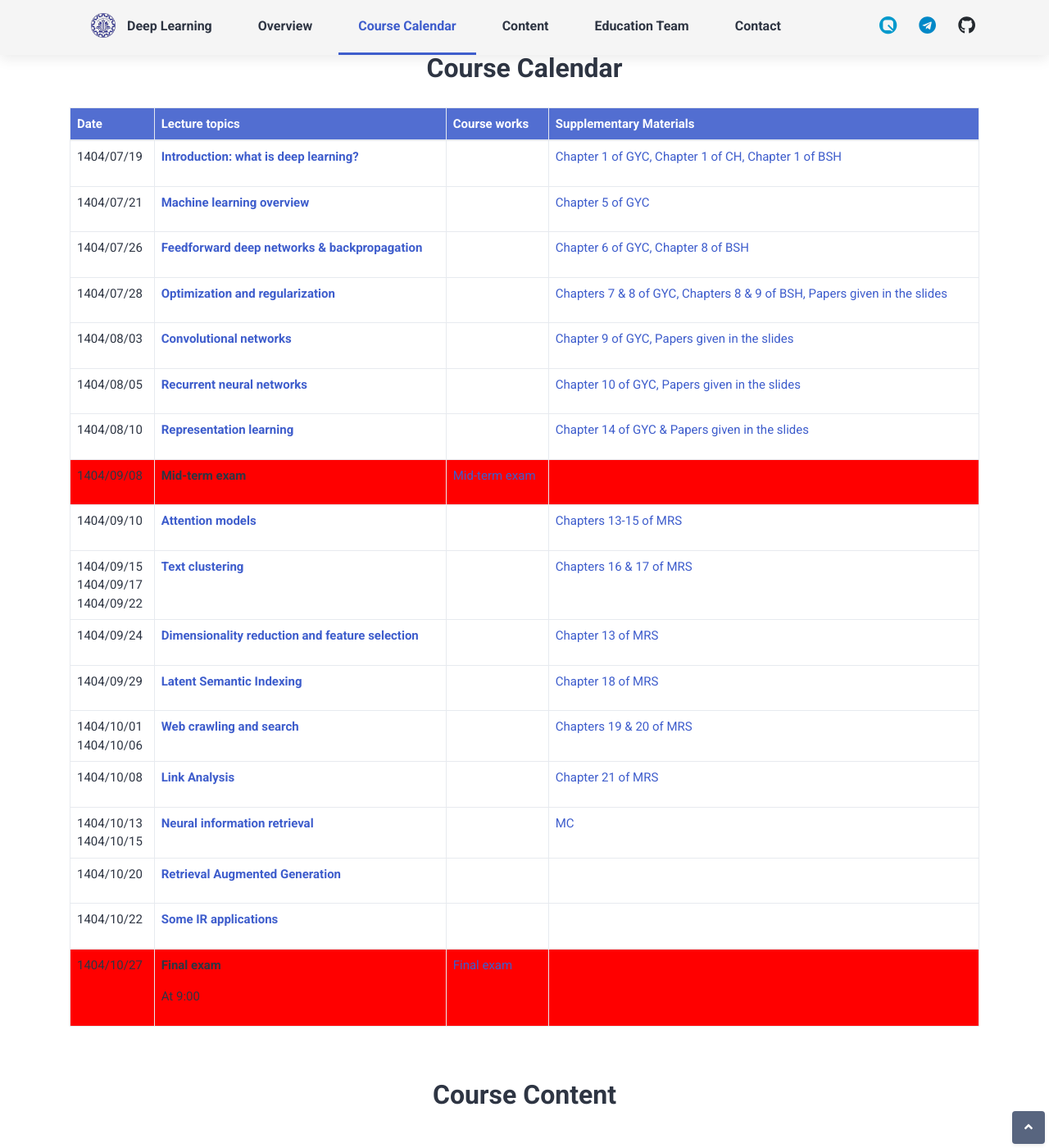
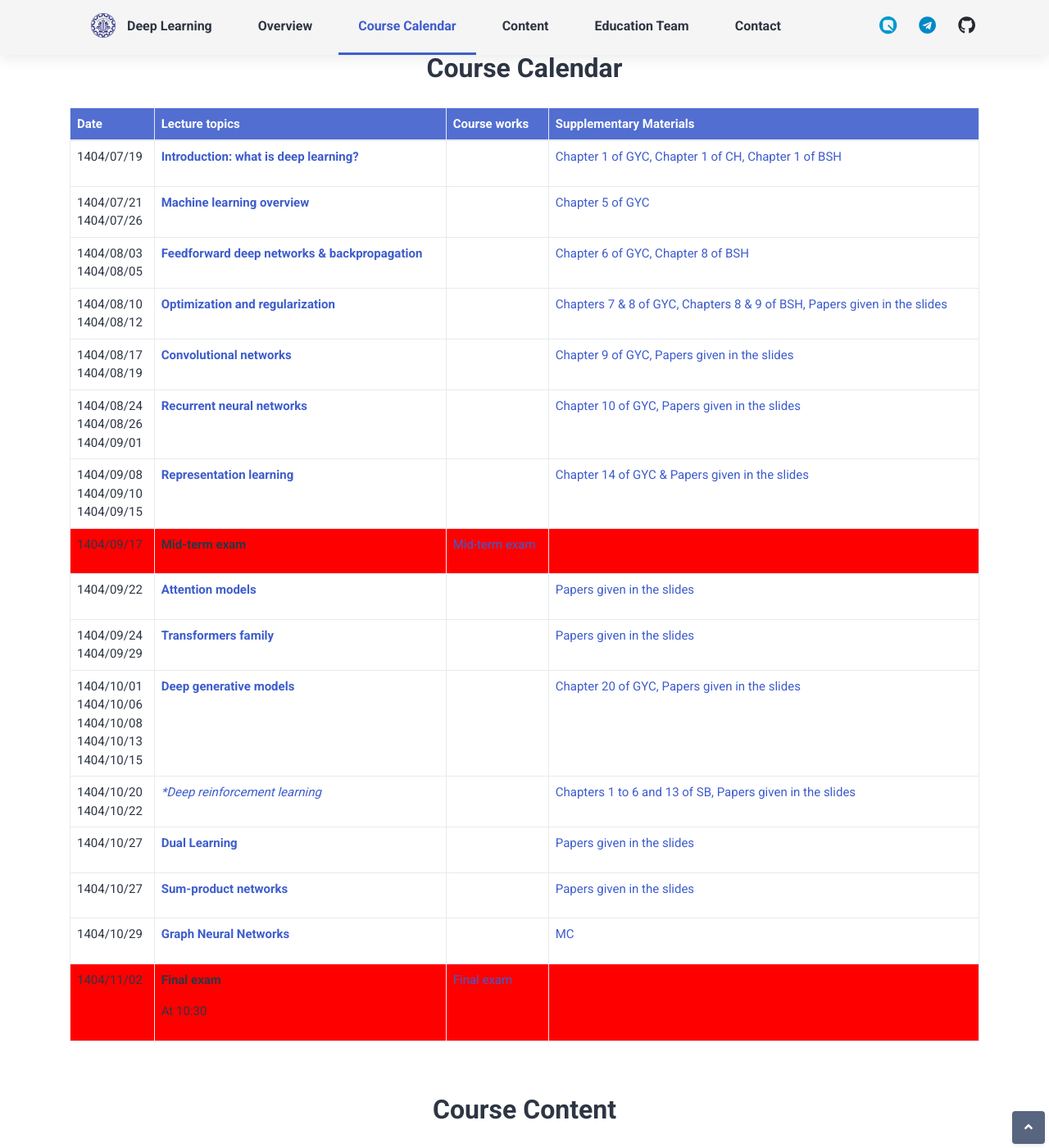
Before and after one commit to SUT-DeepLearning-Fall2025/SUT-DeepLearning-Fall2025.github.io, a Jekyll site: the page built from index.html, in a window 1280 px wide and 1400 px high, scrolled down 628 px. Shown: the whole window at 82% size. Built offline with Jekyll 4.4.1, drawn with Linux system fonts in a browser that asks for light colours; some web fonts are replaced; comment, search, counter and statistics services are not loaded; some of the changed text lies outside the part shown.

Commit message:
8th commit

```diff
--- a/_data/calendar.yml
+++ b/_data/calendar.yml
@@ -11,6 +11,7 @@
 
 - date:
     - 1404/07/21
+    - 1404/07/26
   subjects:
     - title: "**Machine learning overview**"
       link: "https://sharif.edu/~beigy/courses/14031/40719/Lect-2to3.pdf"
@@ -21,7 +22,8 @@
   color: ""
 
 - date:
-    - 1404/07/26
+    - 1404/08/03
+    - 1404/08/05
   subjects:
     - title: "**Feedforward deep networks & backpropagation**"
       link: "https://sharif.edu/~beigy/courses/14031/40719/Lect-4to5.pdf"
@@ -32,7 +34,8 @@
   color: ""
 
 - date:
-    - 1404/07/28
+    - 1404/08/10
+    - 1404/08/12
   subjects:
     - title: "**Optimization and regularization**"
       link: "https://sharif.edu/~beigy/courses/14031/40719/Lect-6to7.pdf"
@@ -43,7 +46,8 @@
   color: ""
 
 - date:
-    - 1404/08/03
+    - 1404/08/17
+    - 1404/08/19
   subjects:
     - title: "**Convolutional networks**"
       link: "https://sharif.edu/~beigy/courses/14031/40719/Lect-8to10.pdf"
@@ -54,7 +58,9 @@
   color: ""
 
 - date:
-    - 1404/08/05
+    - 1404/08/24
+    - 1404/08/26
+    - 1404/09/01
   subjects:
     - title: "**Recurrent neural networks**"
       link: "https://sharif.edu/~beigy/courses/14031/40719/Lect-11to14.pdf"
@@ -65,7 +71,9 @@
   color: ""
 
 - date:
-    - 1404/08/10
+    - 1404/09/08
+    - 1404/09/10
+    - 1404/09/15
   subjects:
     - title: "**Representation learning**"
       link: "https://sharif.edu/~beigy/courses/14031/40719/Lect-15to18.pdf"
@@ -135,7 +143,7 @@
 #   color: ""
 
 - date:
-    - 1404/09/08
+    - 1404/09/17
   subjects:
     - title: "**Mid-term exam**"
       link: ""
@@ -146,110 +154,95 @@
   color: "red"
 
 - date:
-    - 1404/09/10
+    - 1404/09/22
   subjects:
     - title: "**Attention models**"
-      link: "https://sharif.edu/~beigy/courses/14032/40324/Lect-14.pdf"
+      link: "https://sharif.edu/~beigy/courses/14031/40719/Lect-17.pdf"
   assignment: []
   sections:
-    - title: "Chapters 13-15 of MRS"
-      link: "https://nlp.stanford.edu/IR-book/pdf/14vcat.pdf"
-  color: ""
-
-- date:
-    - 1404/09/15
-    - 1404/09/17
-    - 1404/09/22
-  subjects:
-    - title: "**Text clustering**"
-      link: "https://sharif.edu/~beigy/courses/14032/40324/Lect-17.pdf"
-  assignment: []
-  sections:
-    - title: "Chapters 16 & 17 of MRS"
-      link: "https://nlp.stanford.edu/IR-book/pdf/16flat.pdf"
+    - title: "Papers given in the slides"
+      link: ""
   color: ""
 
 - date:
     - 1404/09/24
+    - 1404/09/29
   subjects:
-    - title: "**Dimensionality reduction and feature selection**"
-      link: "https://sharif.edu/~beigy/courses/14032/40324/Lect-20.pdf"
+    - title: "**Transformers family**"
+      link: "https://sharif.edu/~beigy/courses/14031/40719/Lect-18to19.pdf"
   assignment: []
   sections:
-    - title: "Chapter 13 of MRS"
-      link: "https://nlp.stanford.edu/IR-book/pdf/13bayes.pdf"
-  color: ""
-
-- date:
-    - 1404/09/29
-  subjects:
-    - title: "**Latent Semantic Indexing**"
-      link: "https://sharif.edu/~beigy/courses/14032/40324/Lect-21.pdf"
-  assignment: []
-  sections:
-    - title: "Chapter 18 of MRS"
-      link: "https://nlp.stanford.edu/IR-book/pdf/18lsi.pdf"
+    - title: "Papers given in the slides"
+      link: ""
   color: ""
 
 - date:
     - 1404/10/01
     - 1404/10/06
+    - 1404/10/08
+    - 1404/10/13
+    - 1404/10/15
   subjects:
-    - title: "**Web crawling and search**"
-      link: "https://sharif.edu/~beigy/courses/14032/40324/Lect-22.pdf"
+    - title: "**Deep generative models**"
+      link: "https://sharif.edu/~beigy/courses/14031/40719/Lect-21to26.pdf"
   assignment: []
   sections:
-    - title: "Chapters 19 & 20 of MRS"
-      link: "https://nlp.stanford.edu/IR-book/pdf/19web.pdf"
+    - title: "Chapter 20 of GYC, Papers given in the slides"
+      link: ""
   color: ""
 
 - date:
-    - 1404/10/08
+    - 1404/10/20
+    - 1404/10/22
   subjects:
-    - title: "**Link Analysis**"
-      link: "https://sharif.edu/~beigy/courses/14032/40324/Lect-25.pdf"
+    - title: "**Deep reinforcement learning*"
+      link: "https://sharif.edu/~beigy/courses/14031/40719/Lect-27to29.pdf"
   assignment: []
   sections:
-    - title: "Chapter 21 of MRS"
-      link: "https://nlp.stanford.edu/IR-book/pdf/21link.pdf"
+    - title: "Chapters 1 to 6 and 13 of SB, Papers given in the slides"
+      link: ""
   color: ""
 
 - date:
-    - 1404/10/13
-    - 1404/10/15
+    - 1404/10/27
   subjects:
-    - title: "**Neural information retrieval**"
-      link: "https://sharif.edu/~beigy/courses/14032/40324/Lect-25.pdf"
+    - title: "**Dual Learning**"
+      link: "https://sharif.edu/~beigy/courses/14031/40719/Lect-29-p1.pdf"
+  assignment: []
+  sections:
+    - title: "Papers given in the slides	"
+      # link: ""
+  color: ""
+
+- date:
+   - 1404/10/27
+  subjects:
+    - title: "**Sum-product networks**"
+      link: "https://sharif.edu/~beigy/courses/14031/40719/Lect-29-p2.pdf"
+  assignment: []
+  sections:
+    - title: "Papers given in the slides"
+      # link: "https://nlp.stanford.edu/IR-book/pdf/21link.pdf"
+  color: ""
+
+- date:
+   - 1404/10/29
+  subjects:
+    - title: "**Graph Neural Networks**"
+      link: "https://sharif.edu/~beigy/courses/14031/40719/Lect-30.pdf"
   assignment: []
   sections:
     - title: "MC"
       link: ""
   color: ""
 
-- date:
-    - 1404/10/20
-  subjects:
-    - title: "**Retrieval Augmented Generation**"
-      link: "https://sharif.edu/~beigy/courses/14032/40324/Lect-27.pdf"
-  assignment: []
-  sections: []
-  color: ""
 
 - date:
-    - 1404/10/22
-  subjects:
-    - title: "**Some IR applications**"
-      link: "https://sharif.edu/~beigy/courses/14032/40324/Lect-28.pdf"
-  assignment: []
-  sections: []
-  color: ""
-
-- date:
-    - 1404/10/27
+    - 1404/11/02
   subjects:
     - title: "**Final exam**"
       link: ""
-    - title: "At 9:00"
+    - title: "At 10:30"
       link: ""
   assignment:
     - title: "Final exam"
--- a/_includes/sections/contact.html
+++ b/_includes/sections/contact.html
@@ -6,11 +6,11 @@
                 <h3 class="section-title mb-4 text-white">Contact Us</h3>
 
                 <p class="intro">Help us improve this site and course by sending your feedbacks.
-                    You can contact <a href="mailto:hamidnamjoo95@gmail.com">hamidnamjoo95@gmail.com</a>
+                    You can contact <a href="mailto:alitkvd6@gmail.com">hamidnamjoo95@gmail.com</a>
                     for
                     further suggestions.
                 <h5 class="intro text-white">Know someone who may find the course useful?</h5>
-                <div>Help them find Sharif Computer Science MIR-Fall2025! :)</div>
+                <div>Help them find Sharif Computer Science Deep-Fall2025! :)</div>
             </div>
             <!--//section-col-max-->
         </div>
```
Also changed, not shown: _data/other_TAs.yml (+24 -0 lines), assets/images/team/HajiHashemi.jpg (added), 1 other file.
